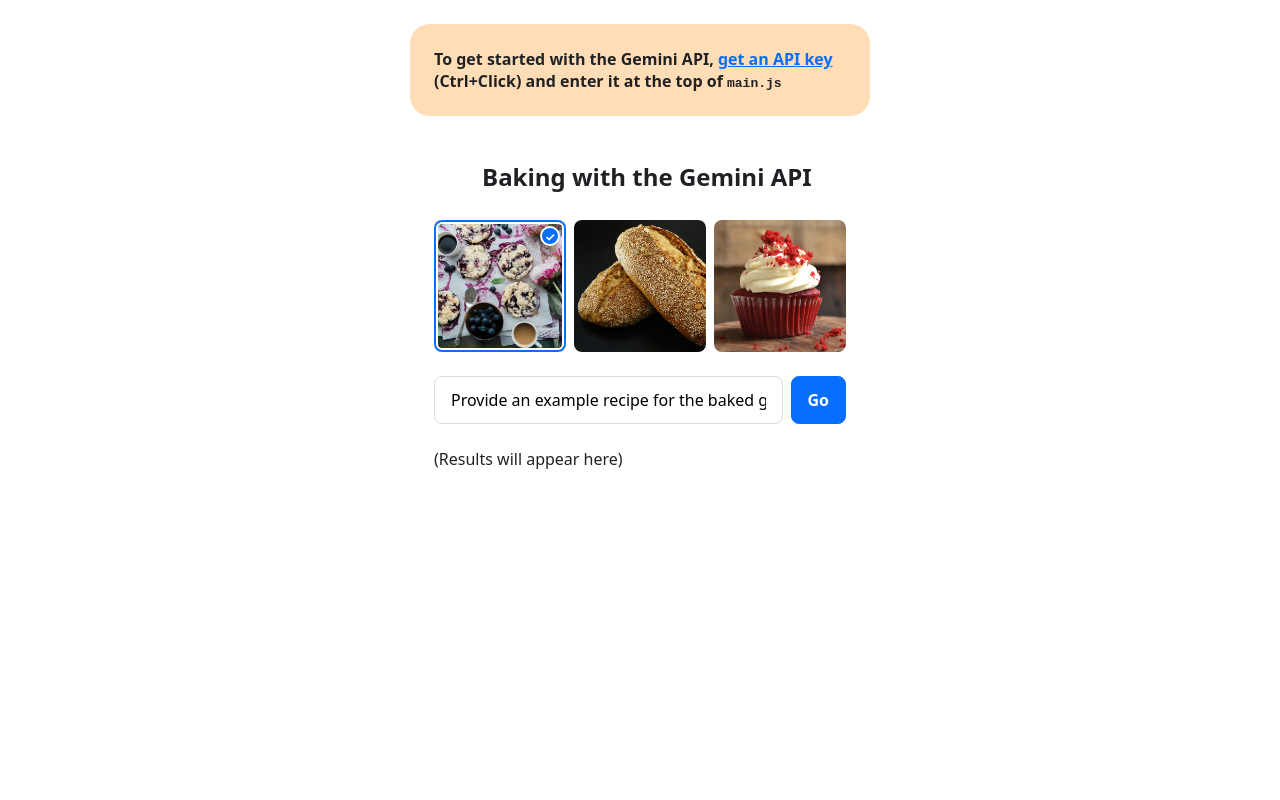
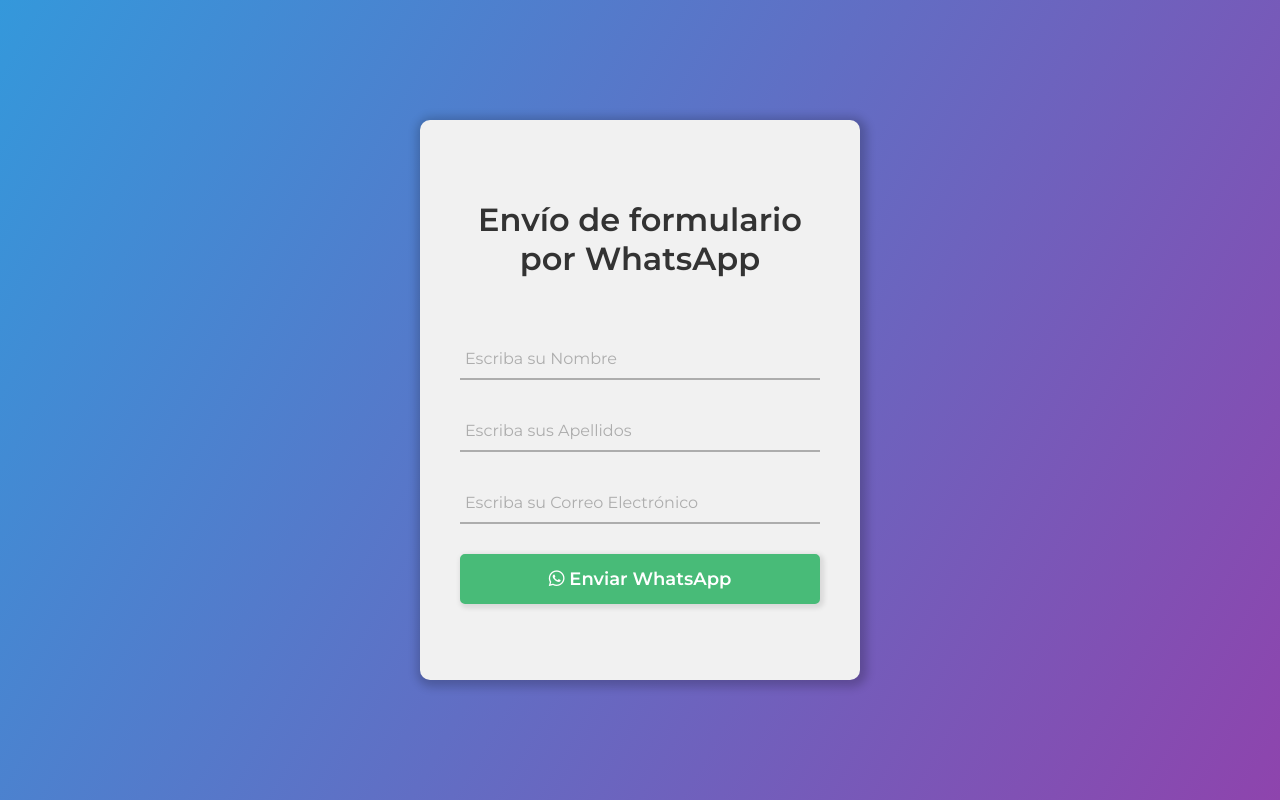
Before and after one commit to Mynimaxitienda/gmynimaxitiendasgo_whpform, a website built with Vite: page index.html in a window 1280 px wide. Built offline with nearby package versions, Linux system fonts and the light colour scheme; some packages are replaced by stand-ins of ours; files whose address does not match are found by name.

Commit message:
first commit

```diff
--- a/index.html
+++ b/index.html
@@ -1,42 +1,51 @@
-<!doctype html>
-<html lang="en">
+<!DOCTYPE html>
+<html lang="es">
 
 <head>
-  <meta charset="UTF-8" />
-  <meta name="viewport" content="width=device-width, initial-scale=1.0" />
-  <title>Baking with the Gemini API</title>
+  <meta charset="UTF-8">
+  <meta name="viewport" content="width=device-width, initial-scale=1.0">
+  <title>Mynimaxitienda Envío de formulario por WhatsApp</title>
+  <link href="https://fonts.googleapis.com/css2?family=Montserrat:wght@400;600&display=swap" rel="stylesheet">
+  <script src="https://cdnjs.cloudflare.com/ajax/libs/jquery/3.4.1/jquery.min.js" charset="utf-8"></script>
+  <link href="./whpform.css" rel="stylesheet" />
 </head>
 
 <body>
-  <main>
-    <h1>Baking with the Gemini API</h1>
-    <form>
-      <div class="image-picker">
-        <label class="image-choice">
-          <input type="radio" checked name="chosen-image" value="/baked_goods_1.jpg">
-          <img src="/baked_goods_1.jpg">
-        </label>
-        <label class="image-choice">
-          <input type="radio" name="chosen-image" value="/baked_goods_2.jpg">
-          <img src="/baked_goods_2.jpg">
-        </label>
-        <label class="image-choice">
-          <input type="radio" name="chosen-image" value="/baked_goods_3.jpg">
-          <img src="/baked_goods_3.jpg">
-        </label>
-      </div>
-      <div class="prompt-box">
-        <label>
-          <input name="prompt" placeholder="Enter instructions here" type="text"
-            value="Provide an example recipe for the baked goods in the image">
-        </label>
-        <button type="submit">Go</button>
-      </div>
-    </form>
-    <p class="output">(Results will appear here)</p>
-  </main>
 
-  <script type="module" src="/main.js"></script>
+  <form id="formulario" class="formulario">
+    <h1>Envío de formulario por WhatsApp</h1>
+    <div class="box-input">
+      <input name="nombre" id="nombre" type="text" required>
+      <span data-placeholder="Escriba su Nombre"></span>
+    </div>
+    <div class="box-input">
+      <input name="apellidos" id="apellidos" type="text" required>
+      <span data-placeholder="Escriba sus Apellidos"></span>
+    </div>
+    <div class="box-input">
+      <input name="email" id="email" type="email" required>
+      <span data-placeholder="Escriba su Correo Electrónico"></span>
+    </div>
+    <button id="submit" type="submit" class="boton"><i class="fab fa-whatsapp"></i> Enviar WhatsApp</button>
+  </form>
+
+  <script type="text/javascript">
+    $(".box-input input").on("focus", function () {
+      $(this).addClass("focus");
+    });
+
+    $(".box-input input").on("blur", function () {
+      if ($(this).val() == "") {
+        $(this).removeClass("focus");
+      }
+    });
+
+  </script>
+
+  <script src="https://kit.fontawesome.com/a076d05399.js"></script>
+  <!-- <script src="whatsapp.js"></script> -->
 </body>
 
+
+
 </html>
--- /dev/null
+++ b/whpform.css
@@ -0,0 +1,95 @@
+* {
+    margin: 0;
+    padding: 0;
+    text-decoration: none;
+    font-family: "Montserrat", sans-serif;
+}
+
+body {
+    min-height: 100vh;
+    background-image: linear-gradient(120deg, #3498db, #8e44ad);
+}
+
+.formulario {
+    width: 360px;
+    background: #f1f1f1;
+    height: 400px;
+    padding: 80px 40px;
+    border-radius: 10px;
+    position: absolute;
+    left: 50%;
+    top: 50%;
+    transform: translate(-50%, -50%);
+    box-shadow: 2px 2px 10px 5px rgba(0, 0, 0, 0.2);
+}
+
+.formulario h1 {
+    text-align: center;
+    margin-bottom: 60px;
+    color: #333;
+    font-weight: 600;
+}
+
+.box-input {
+    border-bottom: 2px solid #adadad;
+    position: relative;
+    margin: 30px 0;
+}
+
+.box-input input {
+    font-size: 16px;
+    color: #333;
+    border: none;
+    width: 100%;
+    outline: none;
+    background: none;
+    padding: 0 5px;
+    height: 40px;
+}
+
+.box-input span::before {
+    content: attr(data-placeholder);
+    position: absolute;
+    top: 50%;
+    left: 5px;
+    color: #adadad;
+    transform: translateY(-50%);
+    z-index: -1;
+    transition: .5s;
+}
+
+.box-input span::after {
+    content: '';
+    position: absolute;
+    width: 0%;
+    height: 2px;
+    background: linear-gradient(120deg, #3498db, #8e44ad);
+    transition: .5s;
+}
+
+.focus+span::before {
+    top: -5px;
+}
+
+.focus+span::after {
+    width: 100%;
+}
+
+.boton {
+    display: block;
+    width: 100%;
+    height: 50px;
+    background-color: #48bb78;
+    border: solid 2px #48bb78;
+    color: #fff;
+    border-radius: 5px;
+    font-weight: 600;
+    font-size: 18px;
+    box-shadow: 2px 2px 5px 2px rgba(0, 0, 0, 0.1);
+}
+
+.boton:hover {
+    background-color: #2F855A;
+    border: solid 2px #2F855A;
+    transition: .5s;
+}
```
Also changed, not shown: whpform.js (added, +35 -0 lines), public/baked_goods_1.jpg (deleted), public/baked_goods_2.jpg (deleted), public/baked_goods_3.jpg (deleted), public/gemini.svg (deleted).
